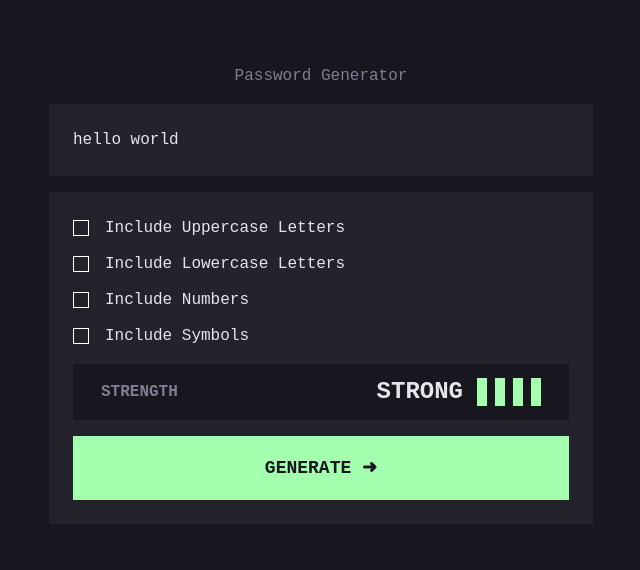
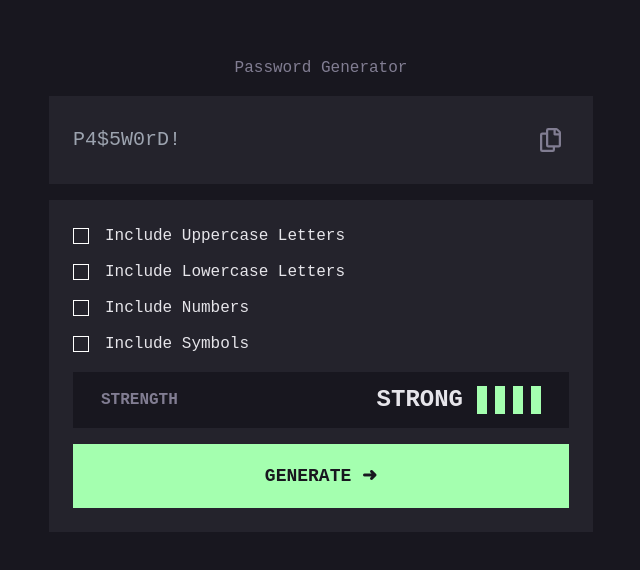
Before and after one commit to marioBytes/password-generator-app, an Angular app: page / in a window 1280 px wide. Shown: the part 106-676 px from the top of the page, without its empty margins (319-959 px from the left). Built offline with nearby package versions, Linux system fonts and the light colour scheme.

Commit message:
Add input and ability to copy password to clipboard

```diff
--- a/src/app/app.component.html
+++ b/src/app/app.component.html
@@ -2,7 +2,24 @@
   <div class="h-screen max-w-xl flex items-center justify-center mx-auto px-4">
     <div class="w-full flex flex-col gap-4">
       <h3 class="text-grey font-medium text-center">Password Generator</h3>
-      <app-card> hello world </app-card>
+      <app-card>
+        <app-input placeholder="P4$5W0rD!" value="{{ password }}">
+          <button
+            (click)="copyToClipboard()"
+            class="p-2"
+            [title]="
+              password === '' && 'Generate Password to copy to clipboard'
+            "
+          >
+            <svg width="21" height="24" xmlns="http://www.w3.org/2000/svg">
+              <path
+                d="M20.341 3.091 17.909.659A2.25 2.25 0 0 0 16.319 0H8.25A2.25 2.25 0 0 0 6 2.25V4.5H2.25A2.25 2.25 0 0 0 0 6.75v15A2.25 2.25 0 0 0 2.25 24h10.5A2.25 2.25 0 0 0 15 21.75V19.5h3.75A2.25 2.25 0 0 0 21 17.25V4.682a2.25 2.25 0 0 0-.659-1.591ZM12.469 21.75H2.53a.281.281 0 0 1-.281-.281V7.03a.281.281 0 0 1 .281-.281H6v10.5a2.25 2.25 0 0 0 2.25 2.25h4.5v1.969a.282.282 0 0 1-.281.281Zm6-4.5H8.53a.281.281 0 0 1-.281-.281V2.53a.281.281 0 0 1 .281-.281H13.5v4.125c0 .621.504 1.125 1.125 1.125h4.125v9.469a.282.282 0 0 1-.281.281Zm.281-12h-3v-3h.451c.075 0 .147.03.2.082L18.667 4.6a.283.283 0 0 1 .082.199v.451Z"
+                [style.fill]="password === '' ? '#817D92' : '#A4FFAF'"
+              />
+            </svg>
+          </button>
+        </app-input>
+      </app-card>
       <app-card>
         <div class="flex flex-col gap-4">
           <div class="flex flex-col gap-3">
--- a/src/app/app.component.ts
+++ b/src/app/app.component.ts
@@ -1,8 +1,10 @@
 import { Component } from '@angular/core';
 import { RouterOutlet } from '@angular/router';
+import { Clipboard } from '@angular/cdk/clipboard'
 
 import { ButtonComponent } from './button/button.component';
 import { CardComponent } from './card/card.component';
+import { InputComponent } from './input/input.component';
 import { StrengthComponent } from './strength/strength.component';
 import { CheckboxComponent } from './checkbox/checkbox.component';
 
@@ -14,13 +16,16 @@
     ButtonComponent,
     CardComponent,
     CheckboxComponent,
+    InputComponent,
     StrengthComponent,
   ],
   templateUrl: './app.component.html',
   styleUrl: './app.component.css',
 })
 export class AppComponent {
-  password: string = 'PTx1f5DaFX';
+  constructor(private clipboard: Clipboard) {}
+
+  password: string = '';
 
   charLength: number = 10;
 
@@ -32,8 +37,10 @@
   strength: string = 'strong';
   strengthNum: number = 9;
 
+
   generatePassword(): string {
     this.generateNumber();
+    this.password = 'PTx1f5DaFX';
 
     if (this.strengthNum < 3) {
       this.strength = 'too weak!';
@@ -58,4 +65,8 @@
 
     return this.strengthNum;
   }
+
+  copyToClipboard(): any {
+    this.clipboard.copy(this.password);
+  }
 }
--- /dev/null
+++ b/src/app/input/input.component.html
@@ -0,0 +1,10 @@
+<label class="flex items-center transition-colors delay-75 ease-in-out hover:text-grey hover:delay-75">
+  <input
+    type="text"
+    class="bg-dark-grey w-full text-xl"
+    disabled
+    placeholder="{{ placeholder }}"
+    value="{{ value }}"
+  />
+  <ng-content></ng-content>
+</label>
```
Also changed, not shown: src/app/input/input.component.ts (added, +13 -0 lines), src/app/input/input.component.css (added), 1 other file (tests, documents, lock files or other folders).
